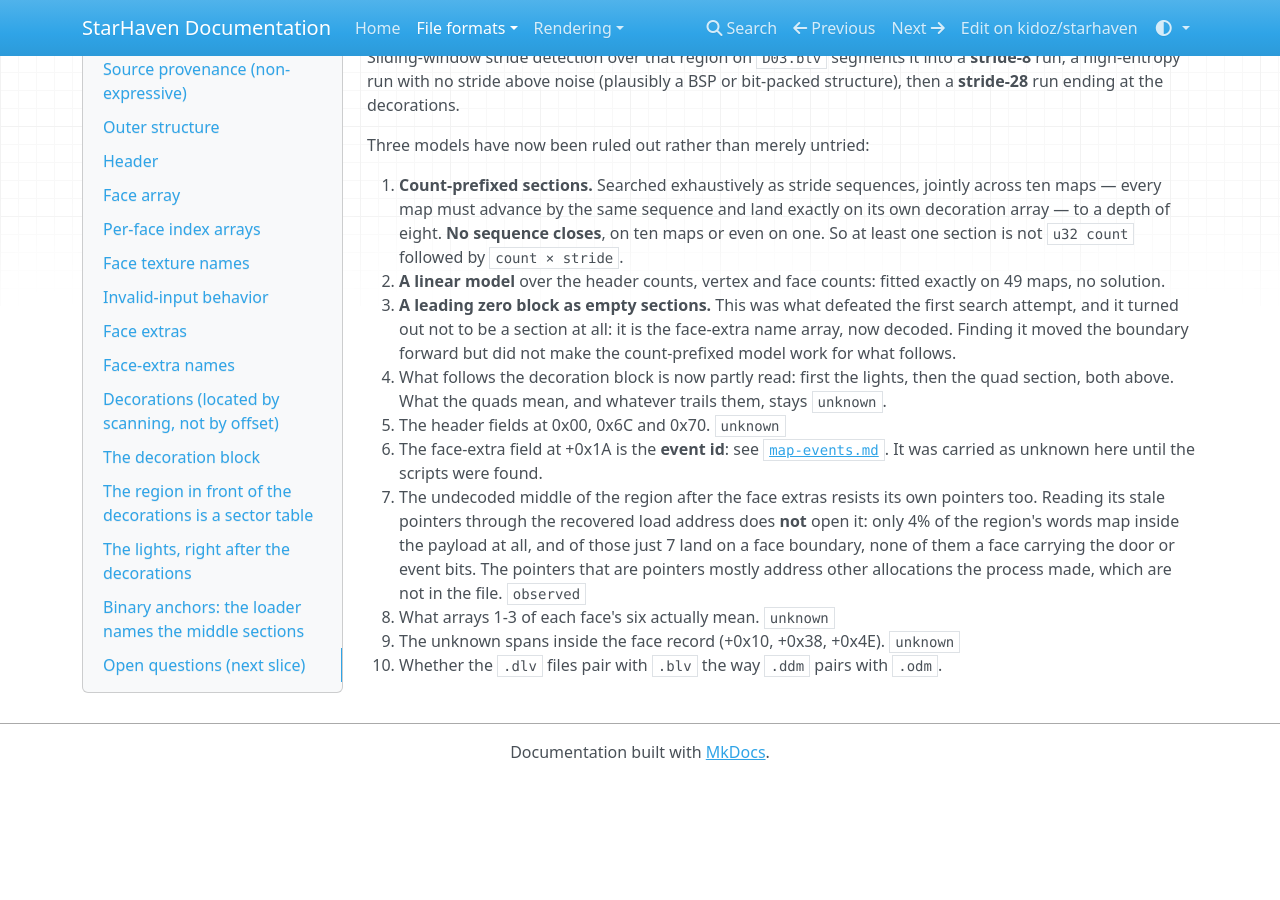
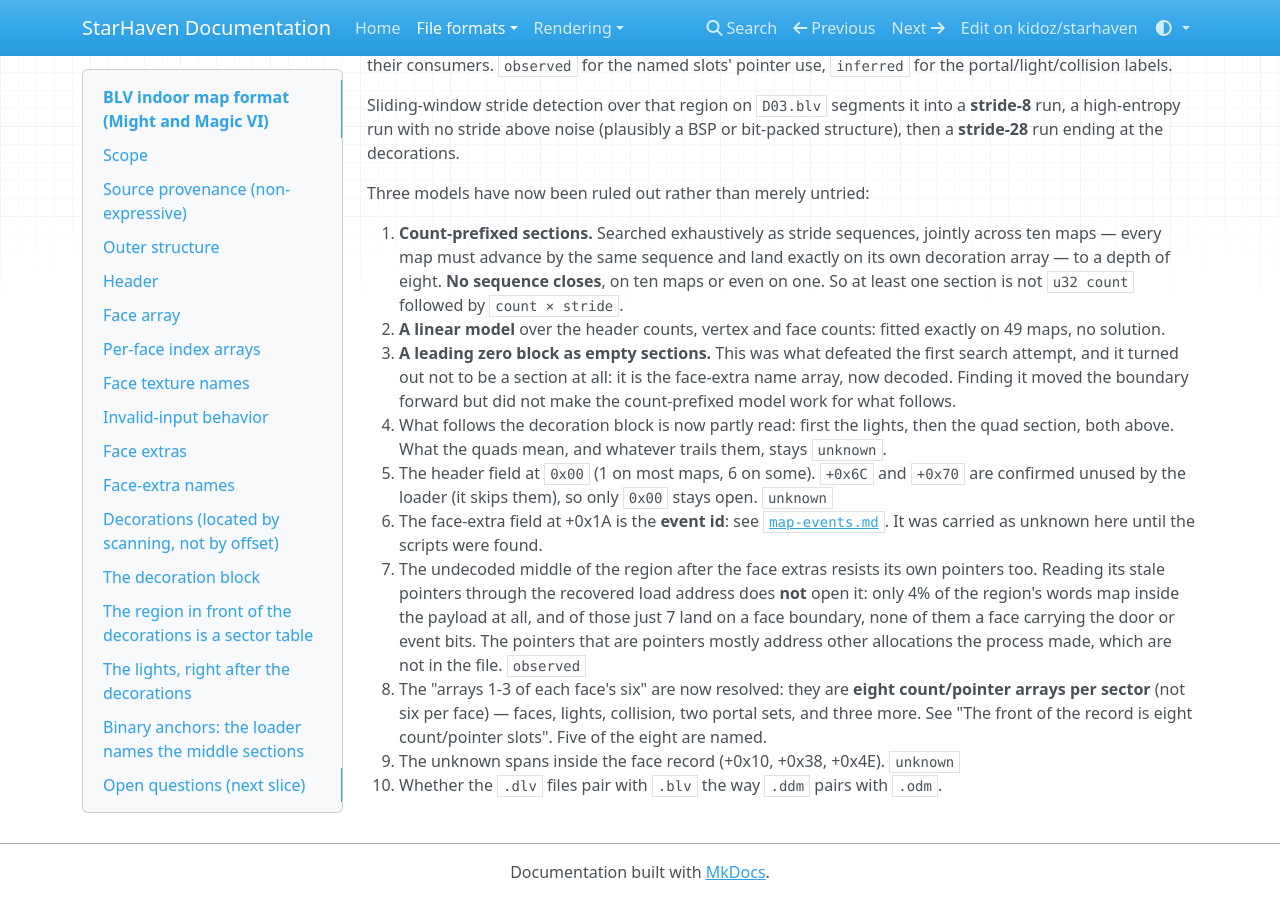
Before and after one commit to kidoz/starhaven, an MkDocs documentation site: the page built from docs/formats/blv.md, in a window 1280 px wide and 900 px high, scrolled down 14495 px. Built offline with MkDocs 1.6.1, drawn with Linux system fonts in a browser that asks for light colours; nearby versions of some CDN libraries; before the commit the page ends 15275 px from its top, so only the background shows below that; some of the changed text lies outside the part shown.

Commit message:
Settle the unused header fields and the eight lists of each room

```diff
--- a/docs/formats/blv.md
+++ b/docs/formats/blv.md
@@ -547,8 +547,11 @@
 Each section's count is read as a `u32` immediately before the copy
 (`mov eax,[ebx]; add ebx,4`), and `fcn.00438d20` is called after each as a
 bounds check. The header field `index_block_bytes` at `+0x68` is the sum the
-loader advances by; `+0x6c` and `+0x70` are read later as `i16` pairs in the
-sector-culling child `fcn.0048c3d0`, not as section sizes.
+loader advances by. The header fields at `+0x6c` and `+0x70` are **never read
+by the loader** (it advances straight from the header base to `+0x88`), so they
+are unused by the load path; their meaning stays `unknown`. (The `i16` bounds
+pairs at offsets `0x68..0x72` read by the culler `fcn.0048c3d0` are on the
+116-byte `RData` record, a different structure — not these header fields.)
 
 Do not treat the addresses above as stable across MM6 builds; they are pinned
 to the recorded SHA-256.
@@ -656,7 +659,9 @@
 - What follows the decoration block is now partly read: first the lights,
   then the quad section, both above. What the quads mean, and whatever
   trails them, stays `unknown`.
-- The header fields at 0x00, 0x6C and 0x70. `unknown`
+- The header field at `0x00` (1 on most maps, 6 on some). `+0x6C` and `+0x70`
+  are confirmed unused by the loader (it skips them), so only `0x00` stays
+  open. `unknown`
 - The face-extra field at +0x1A is the **event id**: see
   [`map-events.md`](map-events.md). It was carried as unknown here until the
   scripts were found.
@@ -666,6 +671,9 @@
   and of those just 7 land on a face boundary, none of them a face carrying the
   door or event bits. The pointers that are pointers mostly address other
   allocations the process made, which are not in the file. `observed`
-- What arrays 1-3 of each face's six actually mean. `unknown`
+- The "arrays 1-3 of each face's six" are now resolved: they are **eight
+  count/pointer arrays per sector** (not six per face) — faces, lights,
+  collision, two portal sets, and three more. See "The front of the record is
+  eight count/pointer slots". Five of the eight are named.
 - The unknown spans inside the face record (+0x10, +0x38, +0x4E). `unknown`
 - Whether the `.dlv` files pair with `.blv` the way `.ddm` pairs with `.odm`.
```
